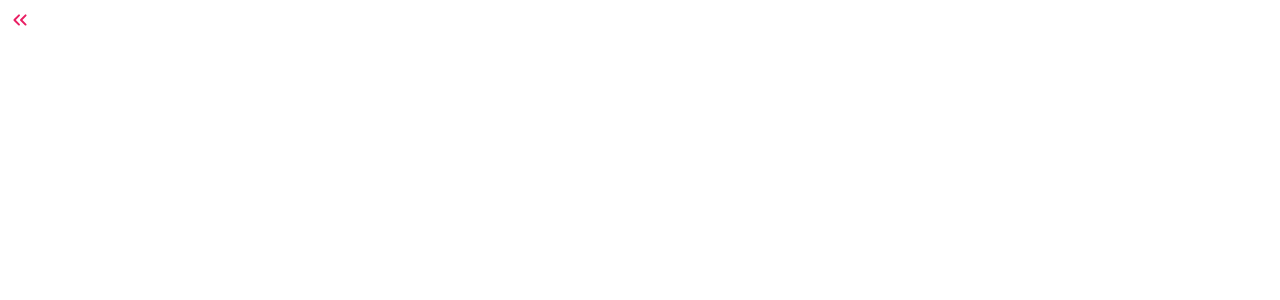
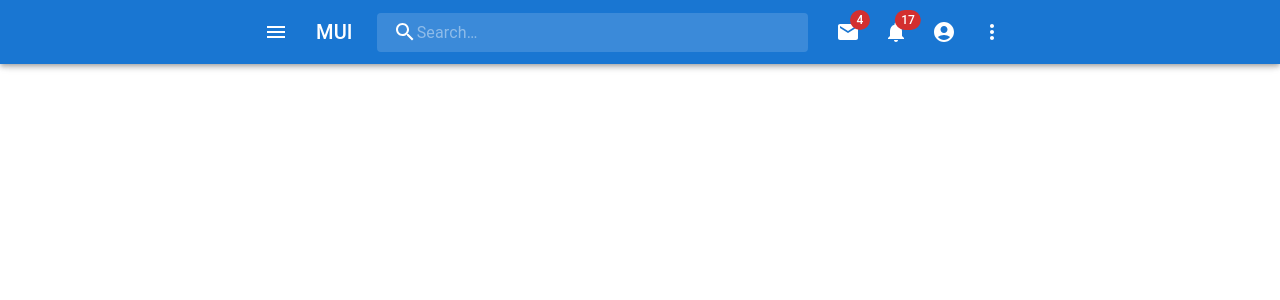
Before and after one commit to KimGleam/FrontEnd-Demo, a Next.js app: page /test in a window 1280 px wide. Shown: the top 300 px of the page. Built offline with nearby package versions, Linux system fonts and the light colour scheme.

Commit message:
Header 수정

```diff
--- a/src/app/test/page.tsx
+++ b/src/app/test/page.tsx
@@ -1,18 +1,230 @@
 'use client';
 
-import React, { useState } from 'react';
 import Box from "@mui/material/Box";
-import KeyboardDoubleArrowLeftRoundedIcon from '@mui/icons-material/KeyboardDoubleArrowLeftRounded';
-import {pink} from "@mui/material/colors";
+import AppBar from "@mui/material/AppBar";
+import Toolbar from "@mui/material/Toolbar";
+import {IconButton, Menu, MenuItem, Typography} from "@mui/material";
+import MenuIcon from "@mui/icons-material/Menu";
+import SearchIcon from "@mui/icons-material/Search";
+import Badge from "@mui/material/Badge";
+import MailIcon from "@mui/icons-material/Mail";
+import NotificationsIcon from "@mui/icons-material/Notifications";
+import AccountCircle from "@mui/icons-material/AccountCircle";
+import MoreIcon from "@mui/icons-material/MoreVert";
+import * as React from "react";
+import {alpha, styled} from "@mui/material/styles";
+import InputBase from "@mui/material/InputBase";
 
 
+const Header = () => {
+    const [anchorEl, setAnchorEl] = React.useState(null);
+    const [mobileMoreAnchorEl, setMobileMoreAnchorEl] = React.useState(null);
+    const isMenuOpen = Boolean(anchorEl);
+    const isMobileMenuOpen = Boolean(mobileMoreAnchorEl);
 
-export default () => {
-    const [activeItemIndex, setActiveItemIndex] = useState(0);
-    const chevronWidth = 40;
+    const handleProfileMenuOpen = (event) => {
+        setAnchorEl(event.currentTarget);
+    };
+
+    const handleMobileMenuClose = () => {
+        setMobileMoreAnchorEl(null);
+    };
+
+    const handleMenuClose = () => {
+        setAnchorEl(null);
+        handleMobileMenuClose();
+    };
+
+    const handleMobileMenuOpen = (event) => {
+        setMobileMoreAnchorEl(event.currentTarget);
+    };
+
+    const Search = styled('div')(({ theme }) => ({
+        position: 'relative',
+        borderRadius: theme.shape.borderRadius,
+        backgroundColor: alpha(theme.palette.common.white, 0.15),
+        '&:hover': {
+            backgroundColor: alpha(theme.palette.common.white, 0.25),
+        },
+        marginRight: theme.spacing(2),
+        marginLeft: 0,
+        width: '100%',
+        [theme.breakpoints.up('sm')]: {
+            marginLeft: theme.spacing(3),
+            width: 'auto',
+        },
+    }));
+
+    const SearchIconWrapper = styled('div')(({ theme }) => ({
+        padding: theme.spacing(0, 2),
+        height: '100%',
+        position: 'absolute',
+        pointerEvents: 'none',
+        display: 'flex',
+        alignItems: 'center',
+        justifyContent: 'center',
+    }));
+
+    const StyledInputBase = styled(InputBase)(({ theme }) => ({
+        color: 'inherit',
+        '& .MuiInputBase-input': {
+            padding: theme.spacing(1, 1, 1, 0),
+            // vertical padding + font size from searchIcon
+            paddingLeft: `calc(1em + ${theme.spacing(3)})`,
+            transition: theme.transitions.create('width'),
+            width: '100%',
+            [theme.breakpoints.up('md')]: {
+                width: '20ch',
+            },
+        },
+    }));
+
+    const menuId = 'primary-search-account-menu';
+    const renderMenu = (
+        <Menu
+            anchorEl={anchorEl}
+            anchorOrigin={{
+                vertical: 'bottom',
+                horizontal: 'right',
+            }}
+            id={menuId}
+            keepMounted
+            transformOrigin={{
+                vertical: 'top',
+                horizontal: 'right',
+            }}
+            open={isMenuOpen}
+            onClose={handleMenuClose}
+        >
+            <MenuItem onClick={handleMenuClose}>Profile</MenuItem>
+            <MenuItem onClick={handleMenuClose}>My account</MenuItem>
+        </Menu>
+    );
+
+    const mobileMenuId = 'primary-search-account-menu-mobile';
+    const renderMobileMenu = (
+        <Menu
+            anchorEl={mobileMoreAnchorEl}
+            anchorOrigin={{
+                vertical: 'top',
+                horizontal: 'right',
+            }}
+            id={mobileMenuId}
+            keepMounted
+            transformOrigin={{
+                vertical: 'top',
+                horizontal: 'right',
+            }}
+            open={isMobileMenuOpen}
+            onClose={handleMobileMenuClose}
+        >
+            <MenuItem>
+                <IconButton size="large" aria-label="show 4 new mails" color="inherit">
+                    <Badge badgeContent={4} color="error">
+                        <MailIcon />
+                    </Badge>
+                </IconButton>
+                <Typography variant="inherit">Messages</Typography>
+            </MenuItem>
+            <MenuItem>
+                <IconButton
+                    size="large"
+                    aria-label="show 17 new notifications"
+                    color="inherit"
+                >
+                    <Badge badgeContent={17} color="error">
+                        <NotificationsIcon />
+                    </Badge>
+                </IconButton>
+                <Typography variant="inherit">Notifications</Typography>
+            </MenuItem>
+            <MenuItem onClick={handleProfileMenuOpen}>
+                <IconButton
+                    size="large"
+                    aria-label="account of current user"
+                    aria-controls="primary-search-account-menu"
+                    aria-haspopup="true"
+                    color="inherit"
+                >
+                    <AccountCircle />
+                </IconButton>
+                <Typography variant="inherit">Profile</Typography>
+            </MenuItem>
+        </Menu>
+    );
+
     return (
-        <Box>
-         <KeyboardDoubleArrowLeftRoundedIcon sx={{ color: pink[500] }}/>
+        <Box sx={{ flexGrow: 1 }}>
+            <AppBar position="fixed">
+                <Toolbar sx={{marginLeft:30, marginRight:30}}>
+                    <IconButton
+                        size="large"
+                        edge="start"
+                        color="inherit"
+                        aria-label="open drawer"
+                        sx={{ mr: 2 }}
+                    >
+                        <MenuIcon />
+                    </IconButton>
+                    <Typography
+                        variant="h6"
+                        noWrap
+                        component="div"
+                        sx={{ display: { xs: 'none', sm: 'block' } }}
+                    >
+                        MUI
+                    </Typography>
+                    <Search sx={{flexGrow: 1}}>
+                        <SearchIconWrapper>
+                            <SearchIcon />
+                        </SearchIconWrapper>
+                        <StyledInputBase
+                            placeholder="Search…"
+                            inputProps={{ 'aria-label': 'search' }}
+                        />
+                    </Search>
+                    <Box sx={{ display: 'flex' }}>
+                        <IconButton size="large" aria-label="show 4 new mails" color="inherit">
+                            <Badge badgeContent={4} color="error">
+                                <MailIcon />
+                            </Badge>
+                        </IconButton>
+                        <IconButton
+                            size="large"
+                            aria-label="show 17 new notifications"
+                            color="inherit"
+                        >
+                            <Badge badgeContent={17} color="error">
+                                <NotificationsIcon />
+                            </Badge>
+                        </IconButton>
+                        <IconButton
+                            size="large"
+                            aria-label="account of current user"
+                            aria-controls={menuId}
+                            aria-haspopup="true"
+                            onClick={handleProfileMenuOpen}
+                            color="inherit"
+                        >
+                            <AccountCircle />
+                        </IconButton>
+                        <IconButton
+                            size="large"
+                            aria-label="show more"
+                            aria-controls={mobileMenuId}
+                            aria-haspopup="true"
+                            onClick={handleMobileMenuOpen}
+                            color="inherit"
+                        >
+                            <MoreIcon />
+                        </IconButton>
+                    </Box>
+                </Toolbar>
+            </AppBar>
+            {renderMobileMenu}
+            {renderMenu}
         </Box>
-    );
-};
+    )
+}
+
+export default Header;
--- a/src/components/DiscountProduct.jsx
+++ b/src/components/DiscountProduct.jsx
@@ -42,7 +42,7 @@
                         chevronWidth={chevronWidth}
                     >
                         {discounts.map(card => (
-                            <Card key={card.id} sx={{ width: 245, maxWidth: '100%', boxShadow: 'lg' }}>
+                            <Card key={card.id} sx={{ width: 260, maxWidth: '100%', boxShadow: 'lg' }}>
                                 <CardOverflow>
                                     <AspectRatio sx={{ minWidth: 200 }}>
                                         <img
--- a/src/components/Header.jsx
+++ b/src/components/Header.jsx
@@ -60,15 +60,17 @@
         pointerEvents: 'none',
         display: 'flex',
         alignItems: 'center',
-        justifyContent: 'center',
+        justifyContent: 'center'
     }));
 
     const StyledInputBase = styled(InputBase)(({ theme }) => ({
-        color: 'inherit',
+        color:'black',
+        border: 'solid 1px #0a6aca',
+        borderRadius: '10px',
         '& .MuiInputBase-input': {
             padding: theme.spacing(1, 1, 1, 0),
             // vertical padding + font size from searchIcon
-            paddingLeft: `calc(1em + ${theme.spacing(3)})`,
+            paddingLeft: `calc(1em + ${theme.spacing(0.1)})`,
             transition: theme.transitions.create('width'),
             width: '100%',
             [theme.breakpoints.up('md')]: {
@@ -153,14 +155,14 @@
 
     return (
         <Box sx={{ flexGrow: 1 }}>
-            <AppBar position="fixed">
+            <AppBar position="fixed" sx={{background:'white'}}>
                 <Toolbar sx={{marginLeft:30, marginRight:30}}>
                     <IconButton
                         size="large"
                         edge="start"
                         color="inherit"
                         aria-label="open drawer"
-                        sx={{ mr: 2 }}
+                        sx={{ mr: 2, color:'#0a6aca'}}
                     >
                         <MenuIcon />
                     </IconButton>
@@ -168,14 +170,14 @@
                         variant="h6"
                         noWrap
                         component="div"
-                        sx={{ display: { xs: 'none', sm: 'block' } }}
+                        sx={{ display: { xs: 'none', sm: 'block', color:'#0a6aca' } }}
                     >
-                        MUI
+                        Double U Mall
                     </Typography>
-                    <Search sx={{}}>
-                        <SearchIconWrapper>
-                            <SearchIcon />
-                        </SearchIconWrapper>
+                    <Search>
+                        {/*<SearchIconWrapper >
+                            <SearchIcon sx={{color:'black'}}/>
+                        </SearchIconWrapper>*/}
                         <StyledInputBase
                             placeholder="Search…"
                             inputProps={{ 'aria-label': 'search' }}
@@ -185,7 +187,7 @@
                     <Box sx={{ display: { xs: 'none', md: 'flex' } }}>
                         <IconButton size="large" aria-label="show 4 new mails" color="inherit">
                             <Badge badgeContent={4} color="error">
-                                <MailIcon />
+                                <MailIcon sx={{color:'black'}}/>
                             </Badge>
                         </IconButton>
                         <IconButton
@@ -194,7 +196,7 @@
                             color="inherit"
                         >
                             <Badge badgeContent={17} color="error">
-                                <NotificationsIcon />
+                                <NotificationsIcon sx={{color:'black'}} />
                             </Badge>
                         </IconButton>
                         <IconButton
@@ -206,7 +208,7 @@
                             onClick={handleProfileMenuOpen}
                             color="inherit"
                         >
-                            <AccountCircle />
+                            <AccountCircle sx={{color:'black'}}/>
                         </IconButton>
                     </Box>
                     <Box sx={{ display: { xs: 'flex', md: 'none' } }}>
--- a/src/components/Product.jsx
+++ b/src/components/Product.jsx
@@ -46,7 +46,7 @@
                             chevronWidth={chevronWidth}
                         >
                             {products.map(card => (
-                                <Card key={card.id} sx={{ width: 245, maxWidth: '100%', boxShadow: 'lg' }}>
+                                <Card key={card.id} sx={{ width: 260, maxWidth: '100%', boxShadow: 'lg' }}>
                                     <CardOverflow>
                                         <AspectRatio sx={{ minWidth: 200 }}>
                                             <img
```
